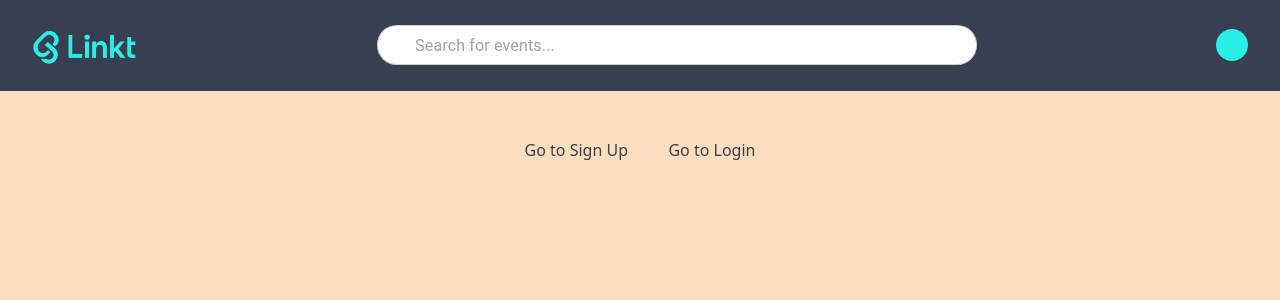
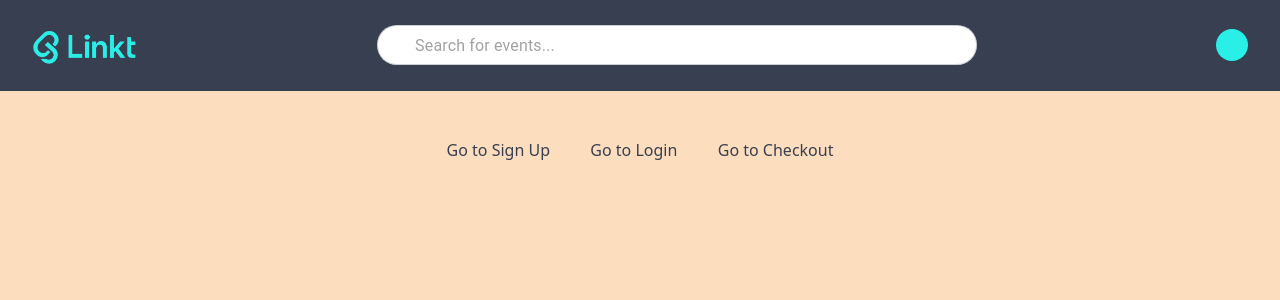
Before and after one commit to RenaudBernier/linkt, a React (Vite) app in the folder frontend/my-react-app/: page / in a window 1280 px wide. Shown: the top 300 px of the page. Built offline with nearby package versions, Linux system fonts and the light colour scheme; some icons are missing.

Commit message:
add checkout page button to the home page

```diff
--- a/frontend/my-react-app/src/App.tsx
+++ b/frontend/my-react-app/src/App.tsx
@@ -3,6 +3,7 @@ import { Routes, Route, useNavigate } from 'react-router-dom';
 import './App.css';
 import SignUp from './SignUp';
 import Login from './Login';
+import CheckoutPage from "./components/CheckoutPage.tsx";
 
 function Home() {
     const navigate = useNavigate();
@@ -16,6 +17,10 @@ function Home() {
                 <button onClick={() => navigate('/login')}>
                     Go to Login
                 </button>
+
+                <button onClick={() => navigate('/checkoutpage')}>
+                    Go to Checkout
+                </button>
             </div>
         </>
     );
@@ -27,6 +32,7 @@ function App() {
             <Route path="/" element={<Home />} />
             <Route path="/signup" element={<SignUp />} />
             <Route path="/login" element={<Login />} />
+            <Route path="/checkoutpage" element={<CheckoutPage/>}/>
         </Routes>
     );
 }
```
